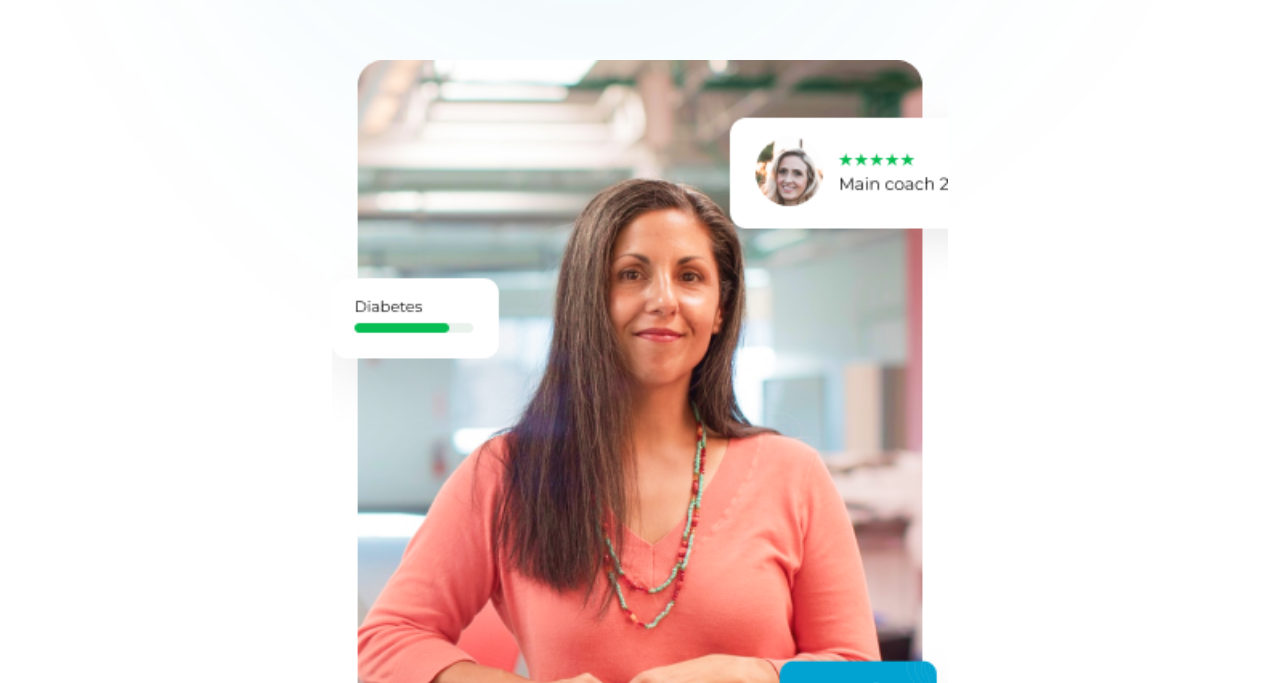
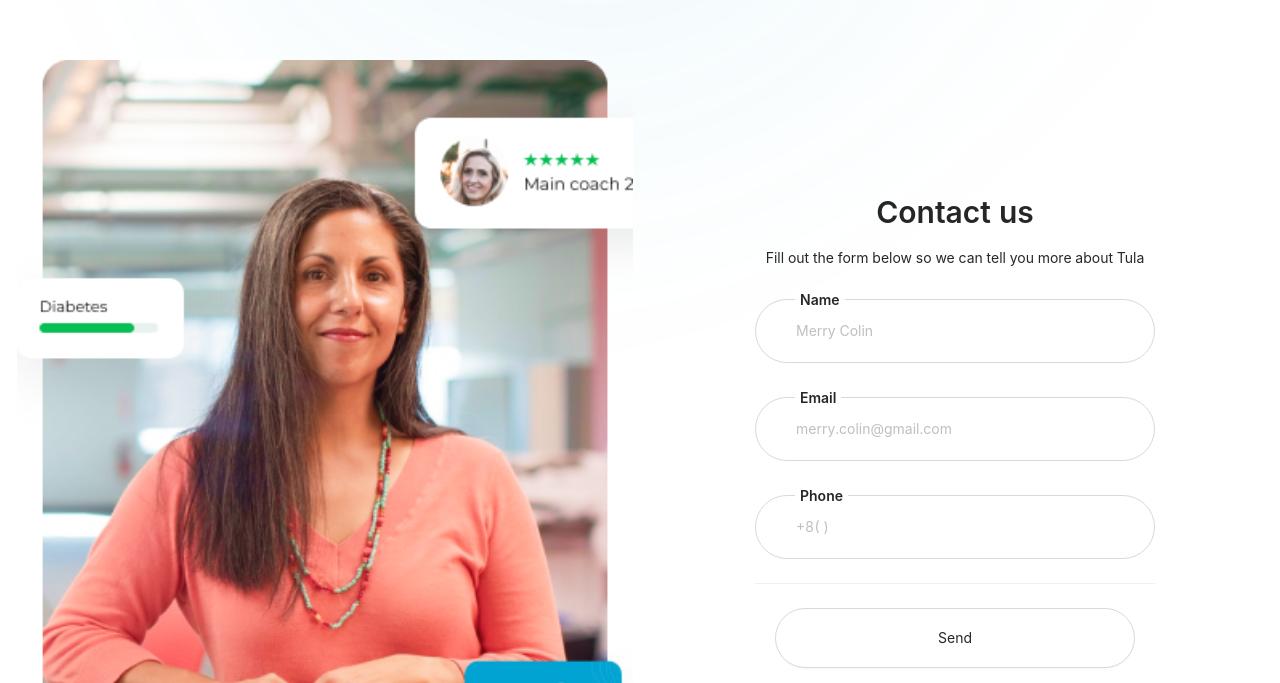
Before and after one commit to zagliadov/health, a React (Create React App) app: page / in a window 1280 px wide. Shown: the part 6277-6960 px from the top of the page. Built offline with nearby package versions, Linux system fonts and the light colour scheme.

Commit message:
contact completed

```diff
--- a/src/components/Contact/Contact.tsx
+++ b/src/components/Contact/Contact.tsx
@@ -12,6 +12,9 @@ const Wrapper = styled(Row)`
   padding-left: 10px;
   padding-right: 10px;
   padding-bottom: 20px;
+  @media (min-width: 992px) {
+    flex-direction: row;
+  }
 `;
 const TopCol = styled(Col)`
   display: flex;
@@ -25,8 +28,7 @@ const TopCol = styled(Col)`
   }
   @media (min-width: 992px) {
     order: 2;
-    border: 1px solid red;
-    width: auto;
+    justify-content: center;
   }
 `;
 const BottomCol = styled(Col)`
@@ -51,8 +53,6 @@ const InputName = styled(Text)`
 
 const ContactForm = styled(Form)`
   padding-top: 20px;
-  @media (min-width: 768px) {
-  }
 `;
 
 const ContactInput = styled(Input)`
@@ -74,7 +74,7 @@ const ButtonWrapper = styled.div`
 
 const ContactImage = styled.div`
   width: 100%;
-  height: 100%;
+  height: 100vh;
   position: relative;
   z-index: 3;
   background: url(${contactImg});
@@ -88,7 +88,6 @@ const ContactImage = styled.div`
     background-repeat: no-repeat;
   }
   @media (min-width: 992px) {
-    order: 1;
     background: url(${contactImg});
     background-position: center center;
     background-size: contain;
@@ -155,7 +154,7 @@ export const Contact: FC = () => {
         </ContactForm>
       </TopCol>
 
-      <BottomCol >
+      <BottomCol xs={24} sm={24} md={24} lg={12}>
         <ContactImage />
       </BottomCol>
     </Wrapper>
```
